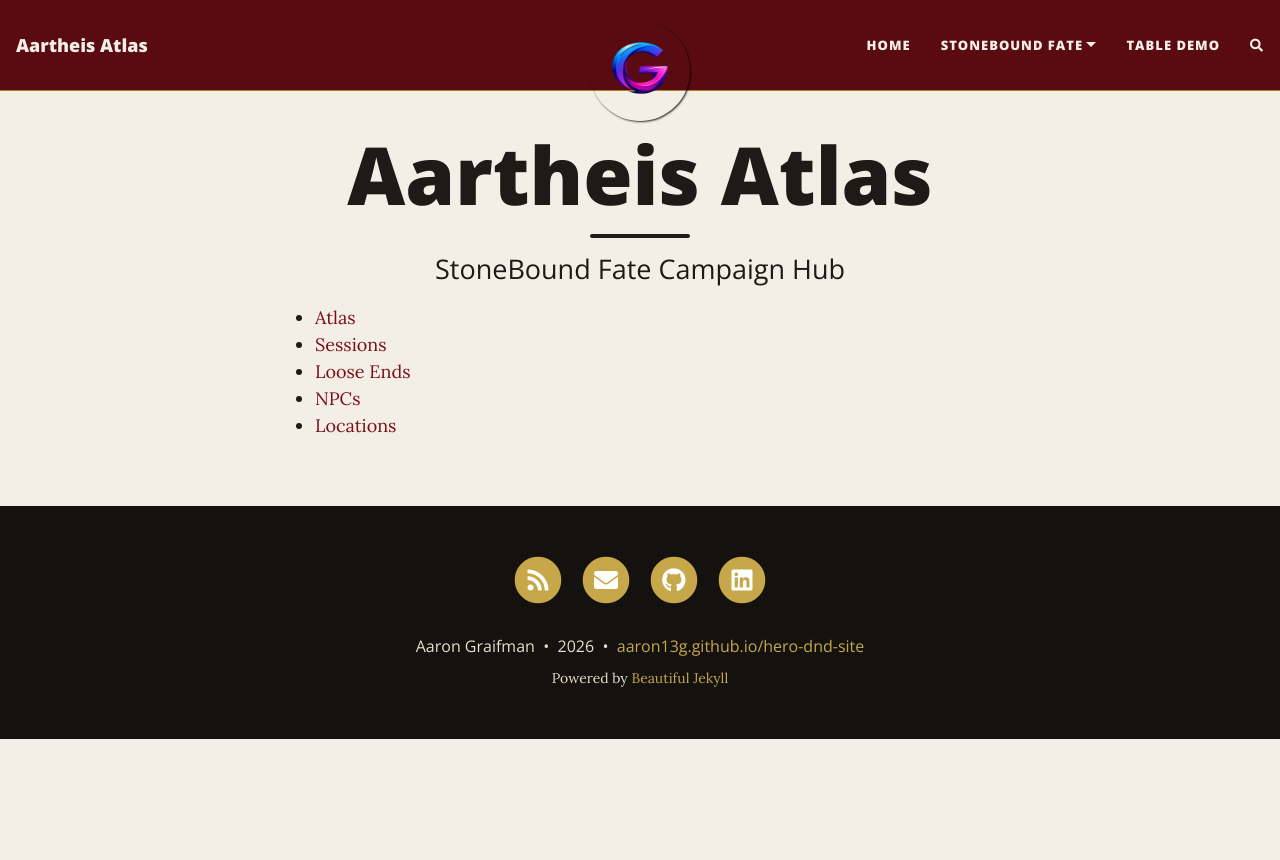
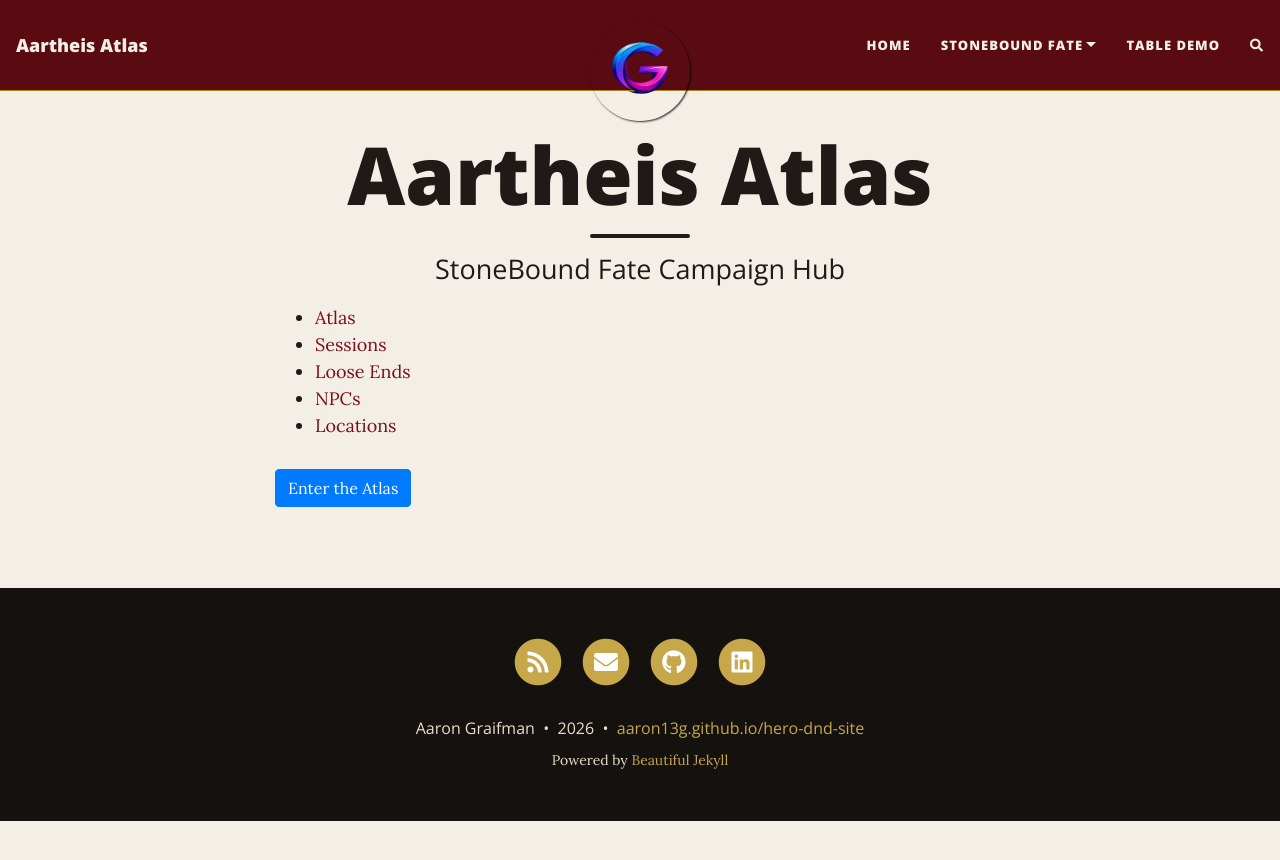
Before and after one commit to aaron13g/hero-dnd-site, a Jekyll site: the page built from index.html, in a window 1280 px wide. Shown: the top 860 px of the page. Built offline with Jekyll 4.4.1, drawn with Linux system fonts in a browser that asks for light colours; nearby versions of some CDN libraries; the list of posts is cut into pages by our own code; comment, search, counter and statistics services are not loaded.

Commit message:
Add button to enter the Atlas

```diff
--- a/index.html
+++ b/index.html
@@ -11,3 +11,9 @@ use-site-title: true
   <li><a href="{{ site.baseurl }}/atlas/npcs">NPCs</a></li>
   <li><a href="{{ site.baseurl }}/atlas/locations">Locations</a></li>
 </ul>
+
+<p>
+  <a class="btn btn-primary" href="{{ site.baseurl }}/atlas/" data-enter-whirlpool data-target="{{ site.baseurl }}/atlas/">
+    Enter the Atlas
+  </a>
+</p>
```
